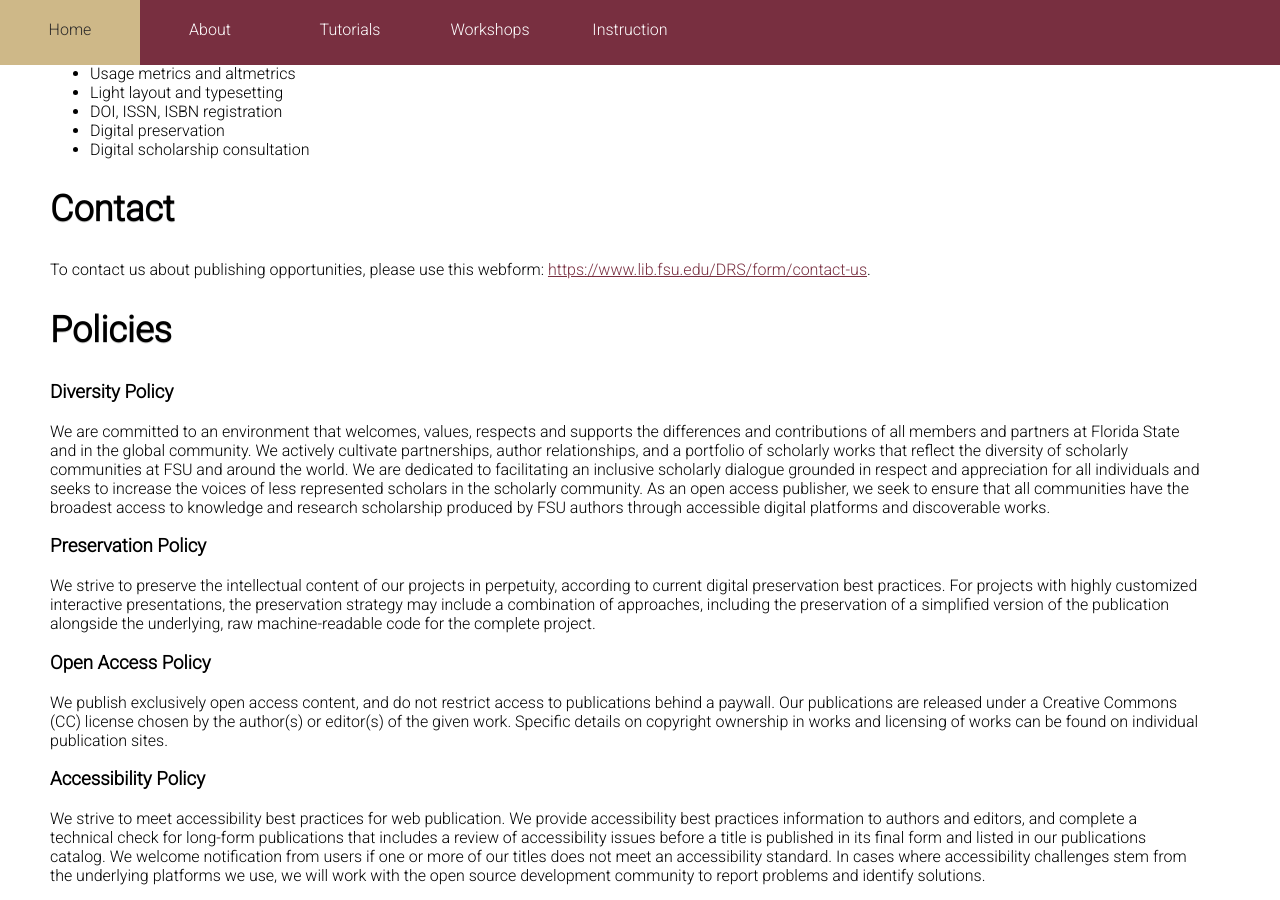
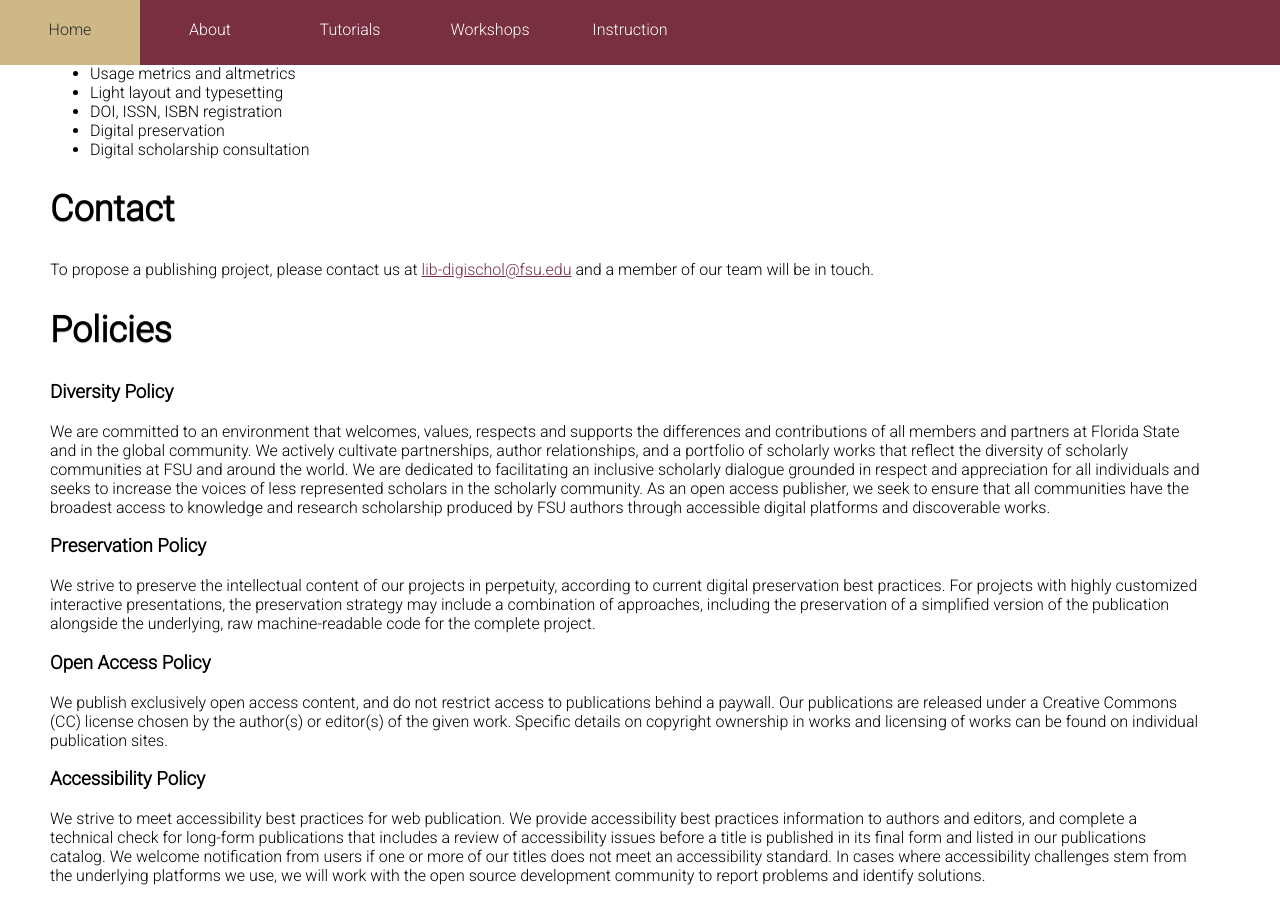
Before and after one commit to FSUDRS/fsudrs.github.io, a Jekyll site: the page built from about.md, in a window 1280 px wide and 900 px high, scrolled down 654 px. Built offline with Jekyll 4.4.1, drawn with Linux system fonts in a browser that asks for light colours.

Commit message:
Update about.md
change contact method from DRS page form to direct mailto link

```diff
--- a/about.md
+++ b/about.md
@@ -21,7 +21,7 @@ handle: about
 
 ## Contact
 
-To contact us about publishing opportunities, please use this webform: [https://www.lib.fsu.edu/DRS/form/contact-us](https://www.lib.fsu.edu/DRS/form/contact-us).
+To propose a publishing project, please contact us at [lib-digischol@fsu.edu](mailto:lib-digischol@fsu.edu?subject=New%20FSOP%20Publishing%20Project%20Proposal) and a member of our team will be in touch.
 
 ## Policies
 
```
